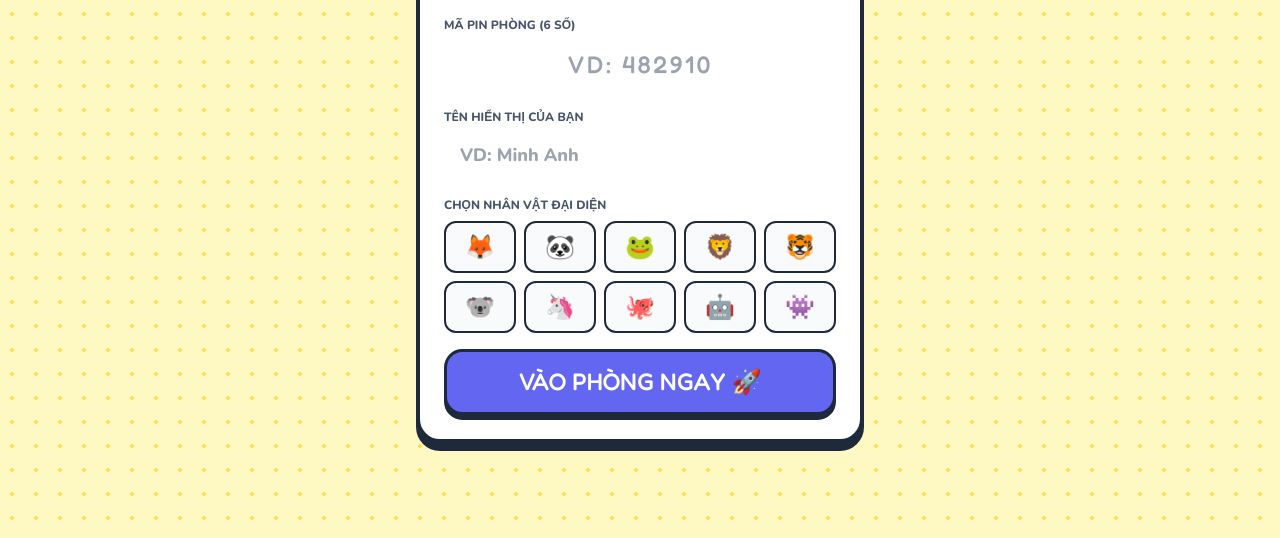
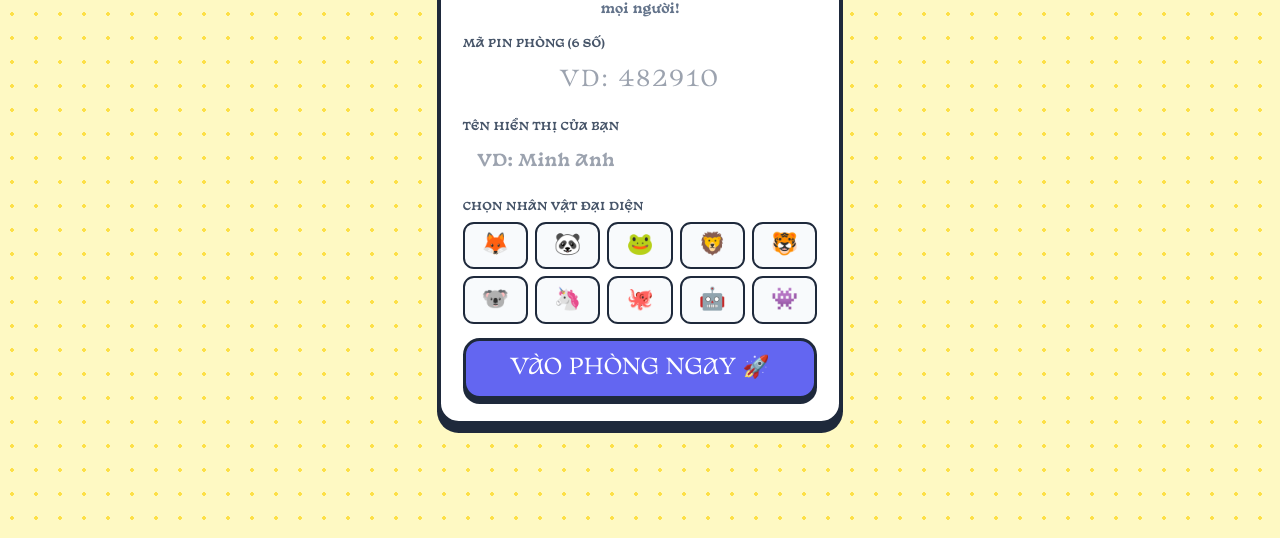
Before and after one commit to linhdepzai182-create/toonquiz-kahoot, a website: page play.html in a window 1280 px wide. Shown: the part 262-800 px from the top of the page. Drawn offline with nearby package versions, Linux system fonts and the light colour scheme.

Commit message:
Apply DFVN Basteleur font with balanced sizing

```diff
--- a/play.html
+++ b/play.html
@@ -10,14 +10,40 @@
   <link href="https://fonts.googleapis.com/css2?family=Fredoka:wght@500;600;700&family=Nunito:wght@600;700;800;900&display=swap" rel="stylesheet">
   <link rel="stylesheet" href="https://cdnjs.cloudflare.com/ajax/libs/font-awesome/6.5.1/css/all.min.css" />
   <style>
+    @font-face {
+      font-family: 'DFVN Basteleur';
+      src: url('fonts/dfvn-basteleur-regular.otf') format('opentype');
+      font-weight: 100 600;
+      font-style: normal;
+      font-display: swap;
+    }
+    @font-face {
+      font-family: 'DFVN Basteleur';
+      src: url('fonts/dfvn-basteleur-bold.otf') format('opentype');
+      font-weight: 700 900;
+      font-style: normal;
+      font-display: swap;
+    }
+    html {
+      font-size: 14px;
+    }
+    @media (min-width: 640px) {
+      html {
+        font-size: 14.5px;
+      }
+    }
+    body, button, input, textarea, select {
+      font-family: 'DFVN Basteleur', 'Nunito', sans-serif;
+    }
     body {
-      font-family: 'Nunito', sans-serif;
+      line-height: 1.45;
       background-color: #FEF9C3;
       background-image: radial-gradient(#FDE047 2px, transparent 2px);
       background-size: 24px 24px;
     }
     h1, h2, h3, .font-toon {
-      font-family: 'Fredoka', sans-serif;
+      font-family: 'DFVN Basteleur', 'Fredoka', sans-serif;
+      line-height: 1.28;
     }
     .toon-card {
       border: 4px solid #1E293B;
--- a/server.js
+++ b/server.js
@@ -32,7 +32,11 @@ const MIME_TYPES = {
   '.jpg': 'image/jpeg',
   '.jpeg': 'image/jpeg',
   '.svg': 'image/svg+xml',
-  '.ico': 'image/x-icon'
+  '.ico': 'image/x-icon',
+  '.ttf': 'font/ttf',
+  '.otf': 'font/otf',
+  '.woff': 'font/woff',
+  '.woff2': 'font/woff2'
 };
 
 /**
```
Also changed, not shown: HrddQuiz.html (+32 -2 lines), fonts/dfvn-basteleur-bold.otf (added), fonts/dfvn-basteleur-regular.otf (added).
